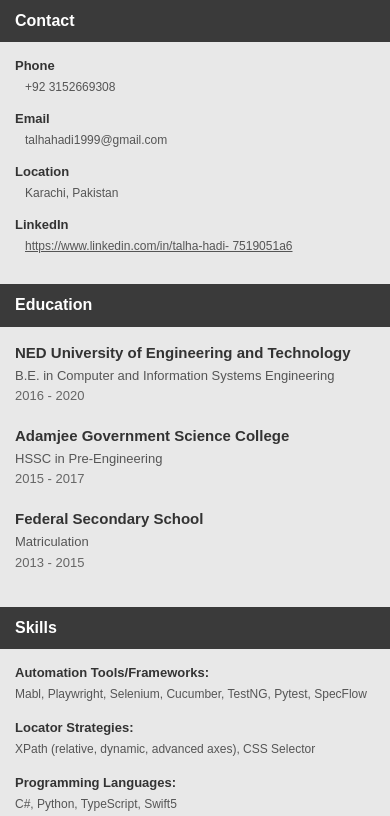
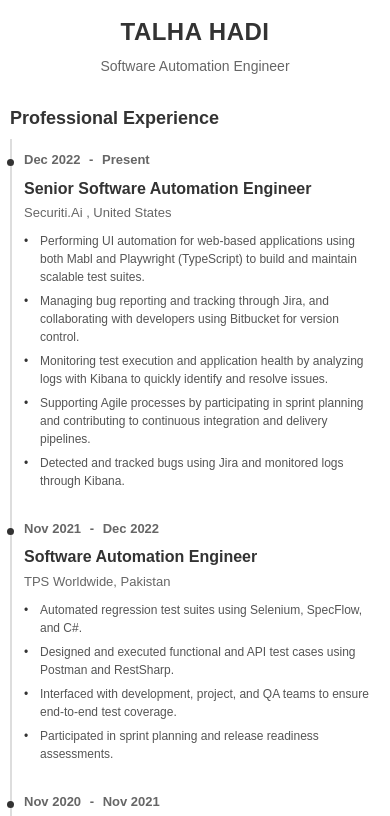
Before and after one commit to TalhaHadi07/Resume, a plain HTML site: page index.html in a window 390 px wide. Shown: the top 816 px of the page. Drawn offline with Linux system fonts and the light colour scheme; a web font is replaced by a local one.

Commit message:
Update style.css
more changes in mobile look

```diff
--- a/style.css
+++ b/style.css
@@ -288,78 +288,58 @@ body {
     }
 }
 
-/* Mobile Responsive Styles */
+/* MOBILE FIRST RESPONSIVE DESIGN */
 @media (max-width: 768px) {
+    body {
+        background-color: white;
+    }
+
     .resume-container {
         flex-direction: column;
         max-width: 100%;
+        width: 100%;
         margin: 0;
         box-shadow: none;
+        min-height: auto;
     }
 
-    .left-column, .right-column {
+    /* RIGHT COLUMN FIRST ON MOBILE */
+    .right-column {
+        order: 1;
         width: 100%;
+        padding: 0;
+    }
+
+    .left-column {
+        order: 2;
+        width: 100%;
+        background-color: #e8e8e8;
     }
 
     /* Mobile Header */
     .header {
-        padding: 20px 15px 15px 15px;
+        padding: 20px 15px;
+        text-align: center;
+        background-color: white;
     }
 
     .name {
         font-size: 28px;
         letter-spacing: 1px;
-        text-align: center;
+        margin-bottom: 8px;
     }
 
     .title {
         font-size: 16px;
-        text-align: center;
+        margin-bottom: 0;
     }
 
-    /* Mobile Left Column */
-    .section-content {
-        padding: 15px;
+    /* Mobile Professional Experience */
+    .section-header-right {
+        padding: 20px 15px 10px 15px;
+        font-size: 22px;
     }
 
-    .section-header {
-        font-size: 18px;
-        padding: 10px 15px;
-    }
-
-    /* Mobile Contact */
-    .contact-item {
-        flex-direction: column;
-        margin-bottom: 15px;
-    }
-
-    .contact-item .label {
-        width: auto;
-        margin-bottom: 3px;
-        font-size: 13px;
-    }
-
-    .contact-item .value {
-        font-size: 13px;
-        padding-left: 10px;
-    }
-
-    /* Mobile Skills */
-    .skill-title {
-        font-size: 13px;
-    }
-
-    .skill-content {
-        font-size: 12px;
-    }
-
-    /* Mobile Right Column */
-    .section-header-right {
-        padding: 15px 15px 8px 15px;
-        font-size: 20px;
-    }
-
-    /* Mobile Experience */
     .experience-item {
         flex-direction: column;
         padding: 15px;
@@ -377,9 +357,10 @@ body {
     .date-range {
         width: auto;
         text-align: left;
-        margin-bottom: 10px;
+        margin-bottom: 8px;
         padding-right: 0;
         font-size: 13px;
+        font-weight: bold;
     }
 
     .start-date, .end-date {
@@ -393,15 +374,18 @@ body {
 
     .job-title {
         font-size: 16px;
+        margin-bottom: 4px;
     }
 
     .company {
         font-size: 13px;
+        margin-bottom: 10px;
     }
 
     .responsibilities li {
         font-size: 12px;
         line-height: 1.5;
+        margin-bottom: 6px;
     }
 
     /* Mobile Certifications */
@@ -414,13 +398,88 @@ body {
     .cert-list li {
         font-size: 12px;
         line-height: 1.5;
+        margin-bottom: 8px;
+    }
+
+    /* Mobile Left Column Sections */
+    .section-header {
+        font-size: 18px;
+        padding: 12px 15px;
+    }
+
+    .section-content {
+        padding: 15px;
+    }
+
+    /* Mobile Contact */
+    .contact-item {
+        flex-direction: column;
+        margin-bottom: 12px;
+    }
+
+    .contact-item .label {
+        width: auto;
+        margin-bottom: 3px;
+        font-size: 13px;
+        font-weight: bold;
+    }
+
+    .contact-item .value {
+        font-size: 12px;
+        padding-left: 0;
+        color: #555;
+    }
+
+    /* Mobile Education */
+    .education-item {
+        margin-bottom: 15px;
+    }
+
+    .institution {
+        font-size: 14px;
+        margin-bottom: 3px;
+    }
+
+    .degree {
+        font-size: 12px;
+        margin-bottom: 2px;
+    }
+
+    .year {
+        font-size: 12px;
+    }
+
+    /* Mobile Skills */
+    .skill-category {
+        margin-bottom: 12px;
+    }
+
+    .skill-title {
+        font-size: 13px;
+        margin-bottom: 3px;
+    }
+
+    .skill-content {
+        font-size: 11px;
+        line-height: 1.4;
+    }
+
+    /* Mobile Language */
+    .language-list li {
+        font-size: 12px;
+        margin-bottom: 6px;
     }
 }
 
 /* Extra Small Mobile Phones */
 @media (max-width: 480px) {
+    .header {
+        padding: 15px 10px;
+    }
+
     .name {
         font-size: 24px;
+        letter-spacing: 0.5px;
     }
 
     .title {
@@ -429,13 +488,24 @@ body {
 
     .section-header {
         font-size: 16px;
+        padding: 10px 12px;
     }
 
     .section-header-right {
         font-size: 18px;
+        padding: 15px 10px 8px 10px;
     }
 
-    .contact-item .value {
-        font-size: 12px;
+    .section-content {
+        padding: 12px;
+    }
+
+    .experience-item {
+        padding: 12px;
+        margin-left: 10px;
+    }
+
+    .certifications-container {
+        padding: 12px;
     }
 }
```
